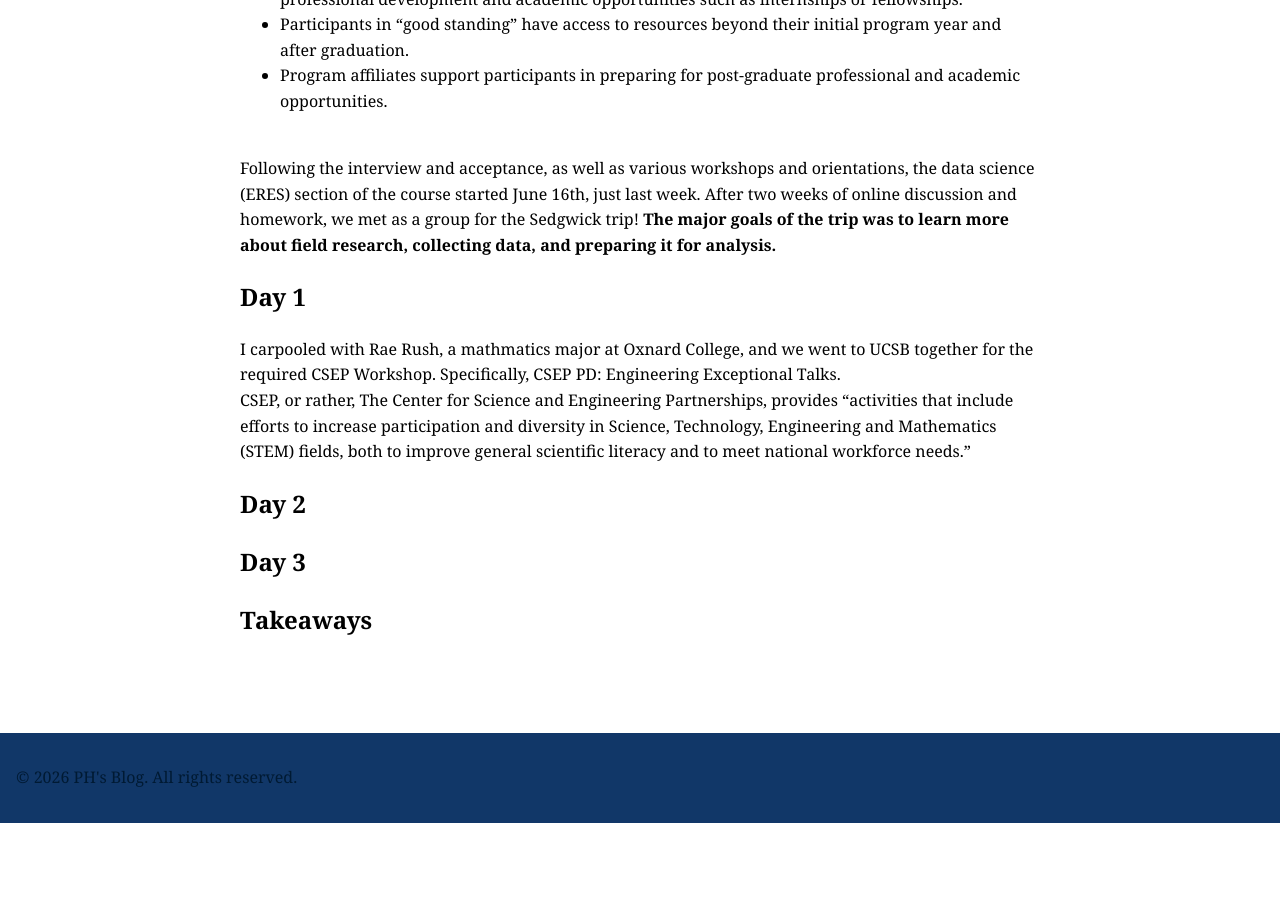
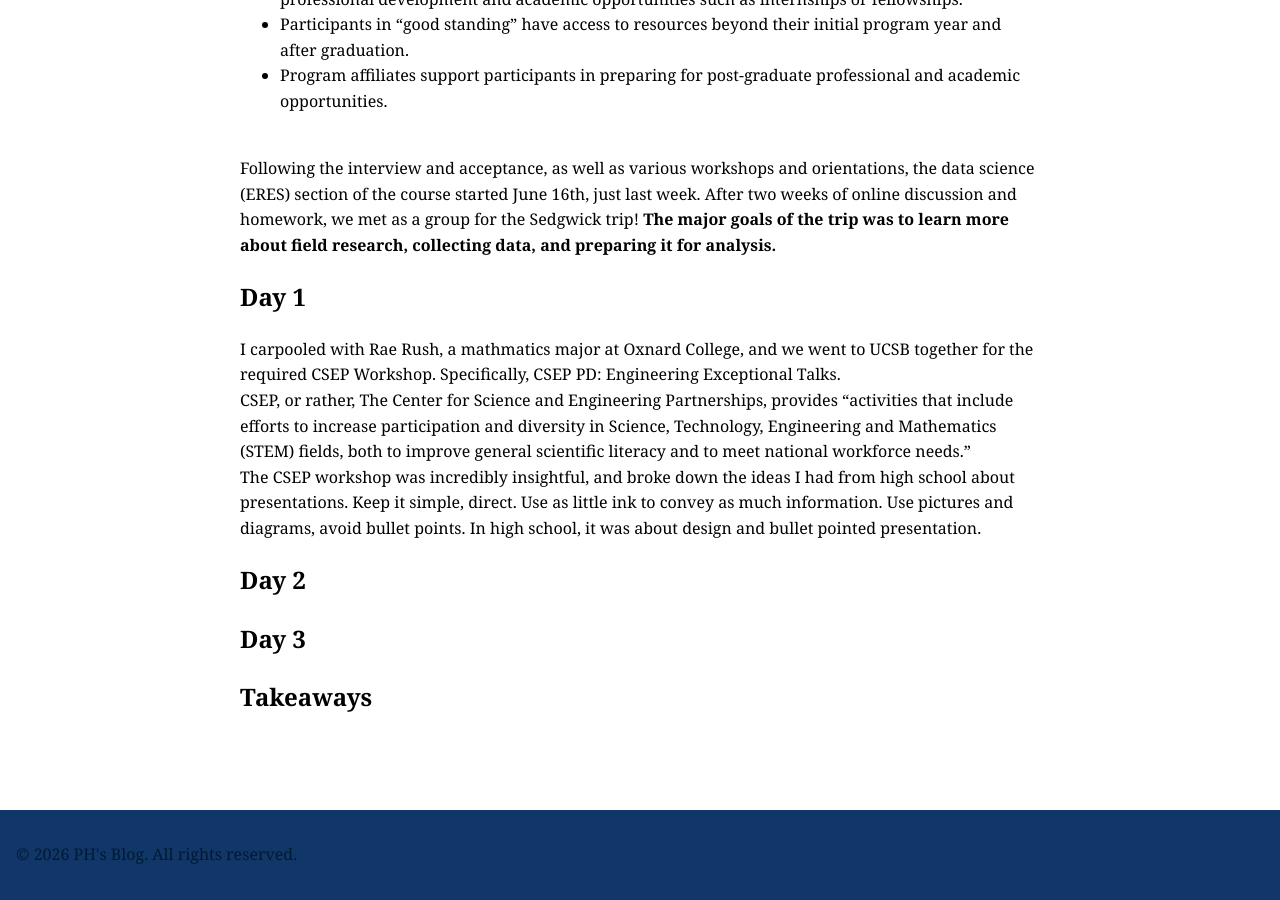
Before and after one commit to CaptainSapphire/PH-s-Blog, a Jekyll site: the page built from _posts/2026-06-30-Research in Sedgwick.md, in a window 1280 px wide and 900 px high, scrolled down 667 px. Built offline with Jekyll 4.4.1, drawn with Linux system fonts in a browser that asks for light colours; our own code applies the rules of GitHub Pages for plain Markdown files; before the commit the page ends 1490 px from its top, so only the background shows below that.

Commit message:
Update 2026-06-30-Research in Sedgwick.md

```diff
--- a/_posts/2026-06-30-Research in Sedgwick.md
+++ b/_posts/2026-06-30-Research in Sedgwick.md
@@ -16,8 +16,7 @@ Following the interview and acceptance, as well as various workshops and orienta
 I carpooled with Rae Rush, a mathmatics major at Oxnard College, and we went to UCSB together for the required CSEP Workshop. Specifically, CSEP PD: Engineering Exceptional Talks. <br>
 CSEP, or rather, The Center for Science and Engineering Partnerships, provides "activities that include efforts to increase participation and diversity in Science, Technology, Engineering and Mathematics (STEM) fields, both to improve general scientific literacy and to meet national workforce needs."
 <br>
-
-
+The CSEP workshop was incredibly insightful, and broke down the ideas I had from high school about presentations. Keep it simple, direct. Use as little ink to convey as much information. Use pictures and diagrams, avoid bullet points. In high school, it was about design and bullet pointed presentation.
 
 ## Day 2
 
```
